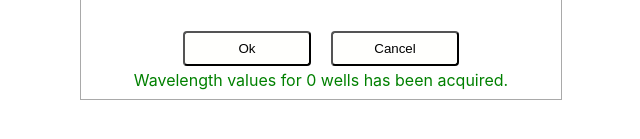
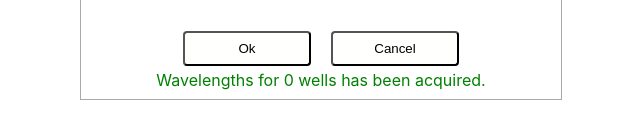
Before and after one commit to tejaspatil-psl/perkin-elmer-assignment, a React (Create React App) app: page / in a window 1280 px wide. Both pictures are taken after a click on the button "Aquire Data!". Shown: the part 509-648 px from the top of the page, without its empty margins (319-959 px from the left). Built offline with nearby package versions, Linux system fonts and the light colour scheme; no server answers.

Commit message:
wells sentence change as per requirement

```diff
--- a/src/components/startup-dialog/startup.jsx
+++ b/src/components/startup-dialog/startup.jsx
@@ -177,7 +177,7 @@ function Startup() {
             <button className='styled-buttons'>Ok</button>
             <button className='styled-buttons' onClick={(e) => handleCancel(e)}>Cancel</button>
           </div>
-          {content && <div style={{ color: "green" }}>Wavelength values for {count} wells has been acquired.</div>}
+          {content && <div style={{ color: "green" }}>Wavelengths for {count} wells has been acquired.</div>}
         </div>
       </div>
     </>
```
